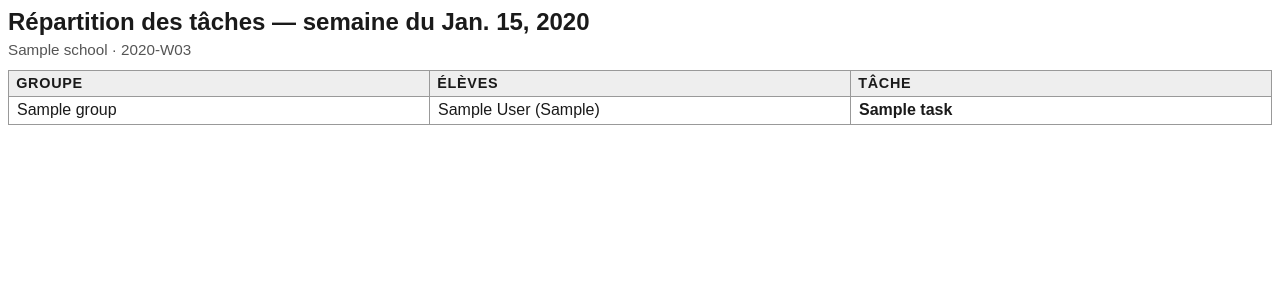
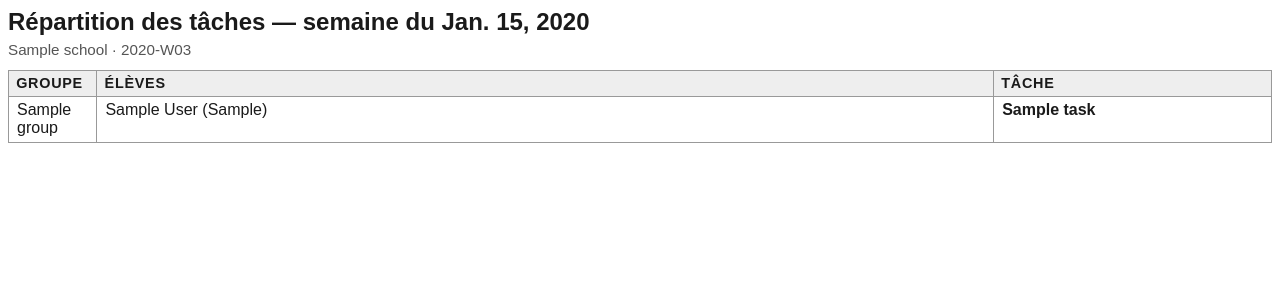
Before and after one commit to Flavien-Pensato/school-api, a Django app: template core/templates/core/week_dashboard_pdf.html in a window 1280 px wide. Shown: the top 300 px of the page. Run offline with Django 5.2, Linux system fonts and the light colour scheme; tables that the repository leaves empty hold one stand-in row (values such as "Sample post"); the template is opened without the code that fills it: values that come from a table or form of the project are taken from there, most other values are stand-ins (such as "Sample title", 1, 10 or a date in 2020).

Commit message:
style: adjust column widths for week dashboard PDF layout

```diff
--- a/core/templates/core/week_dashboard_pdf.html
+++ b/core/templates/core/week_dashboard_pdf.html
@@ -24,8 +24,12 @@
   }
   th { background: #eee; font-size: 0.9em; text-transform: uppercase; letter-spacing: 0.05em; }
   tr { page-break-inside: avoid; }
-  td.task { font-weight: bold; width: 22%; }
-  td.group { width: 8%; }
+  /* table-layout: fixed reads its widths from the first row, so they live on
+     the colgroup -- widths on the body cells are ignored. */
+  col.group { width: 7%; }
+  col.students { width: 71%; }
+  col.task { width: 22%; }
+  td.task { font-weight: bold; }
   .rest { color: #777; font-style: italic; }
   .empty { color: #777; font-style: italic; margin: 0.8em 0; }
 </style>
@@ -36,6 +40,9 @@
 
   {% if groups %}
     <table>
+      <colgroup>
+        <col class="group"><col class="students"><col class="task">
+      </colgroup>
       <thead>
         <tr><th>Groupe</th><th>Élèves</th><th>Tâche</th></tr>
       </thead>
```
